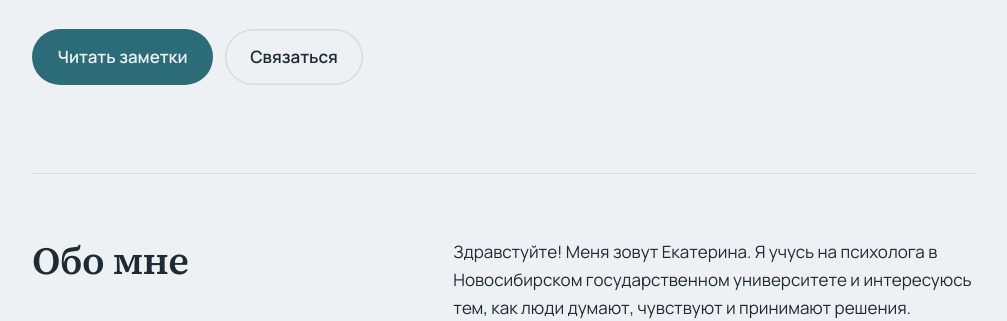
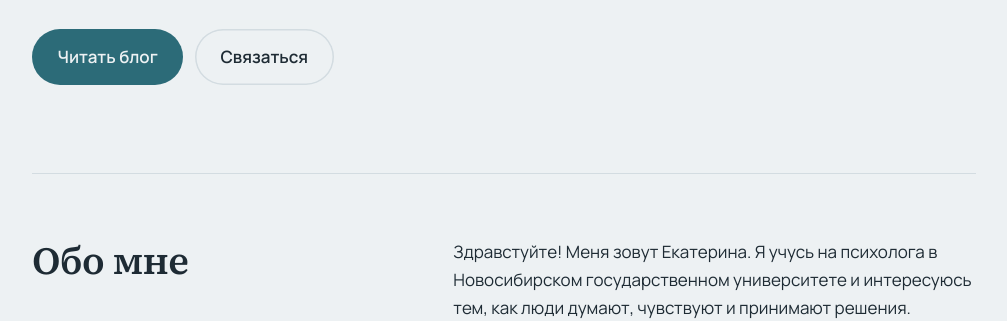
Before and after one commit to nastickly/my_site, a plain HTML site: page index.html in a window 1280 px wide. Shown: the part 479-800 px from the top of the page, without its empty margins (136-1143 px from the left). Drawn offline with Linux system fonts and the light colour scheme.

Commit message:
что изменила

```diff
--- a/index.html
+++ b/index.html
@@ -111,7 +111,7 @@ footer{padding:2rem 0 3rem;color:var(--muted);font-size:.9rem;border-top:1px sol
       <div class="rings" aria-hidden="true"><i></i><i></i><i></i></div>
       <h1>Понимаю людей, чтобы помогать им понимать себя</h1>
       <p>Клинический психолог. Пишу о психологии простым языком. Начинаю психологическую практику.</p>
-      <a class="btn" href="#blog">Читать заметки</a>
+      <a class="btn" href="#blog">Читать блог</a>
       <a class="btn ghost" href="#contact">Связаться</a>
     </div>
 
```
